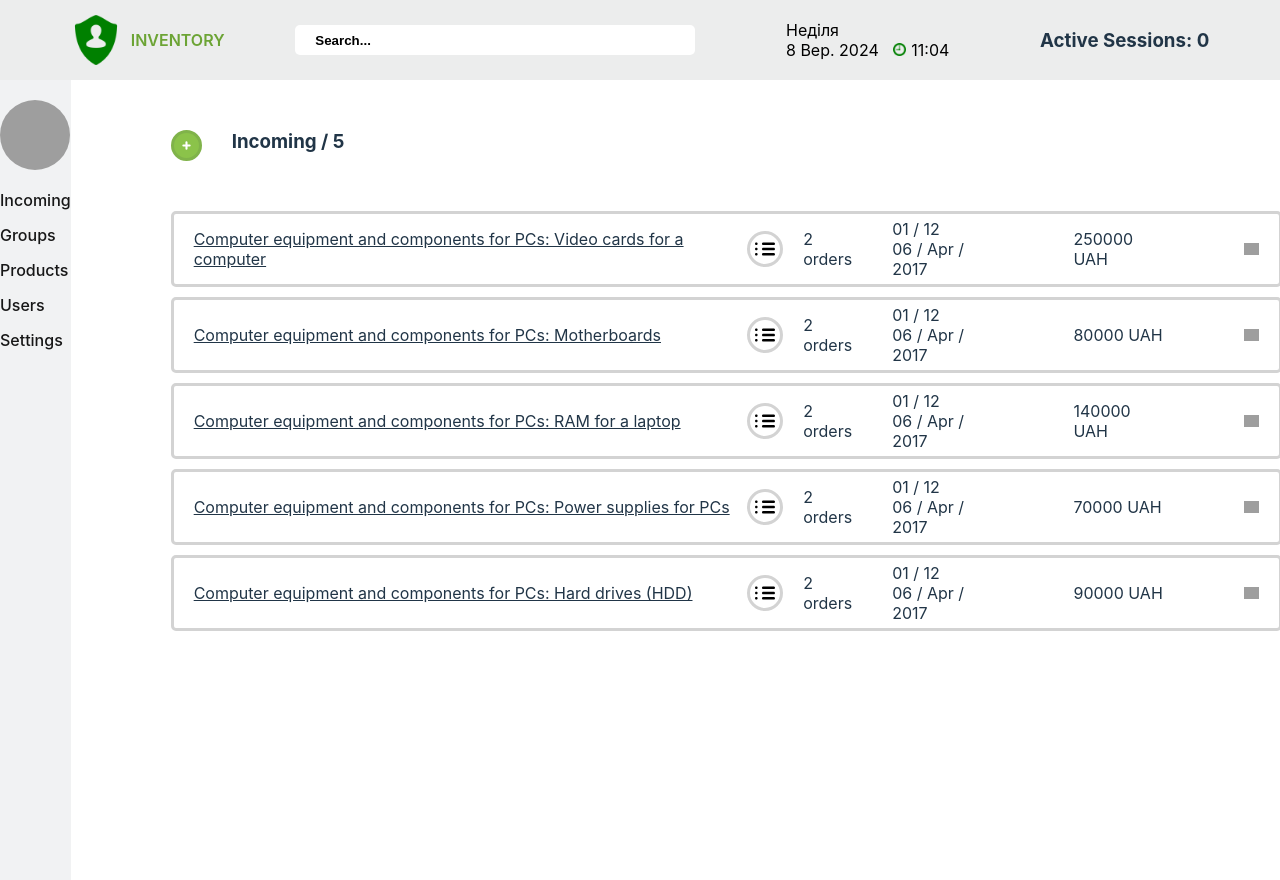
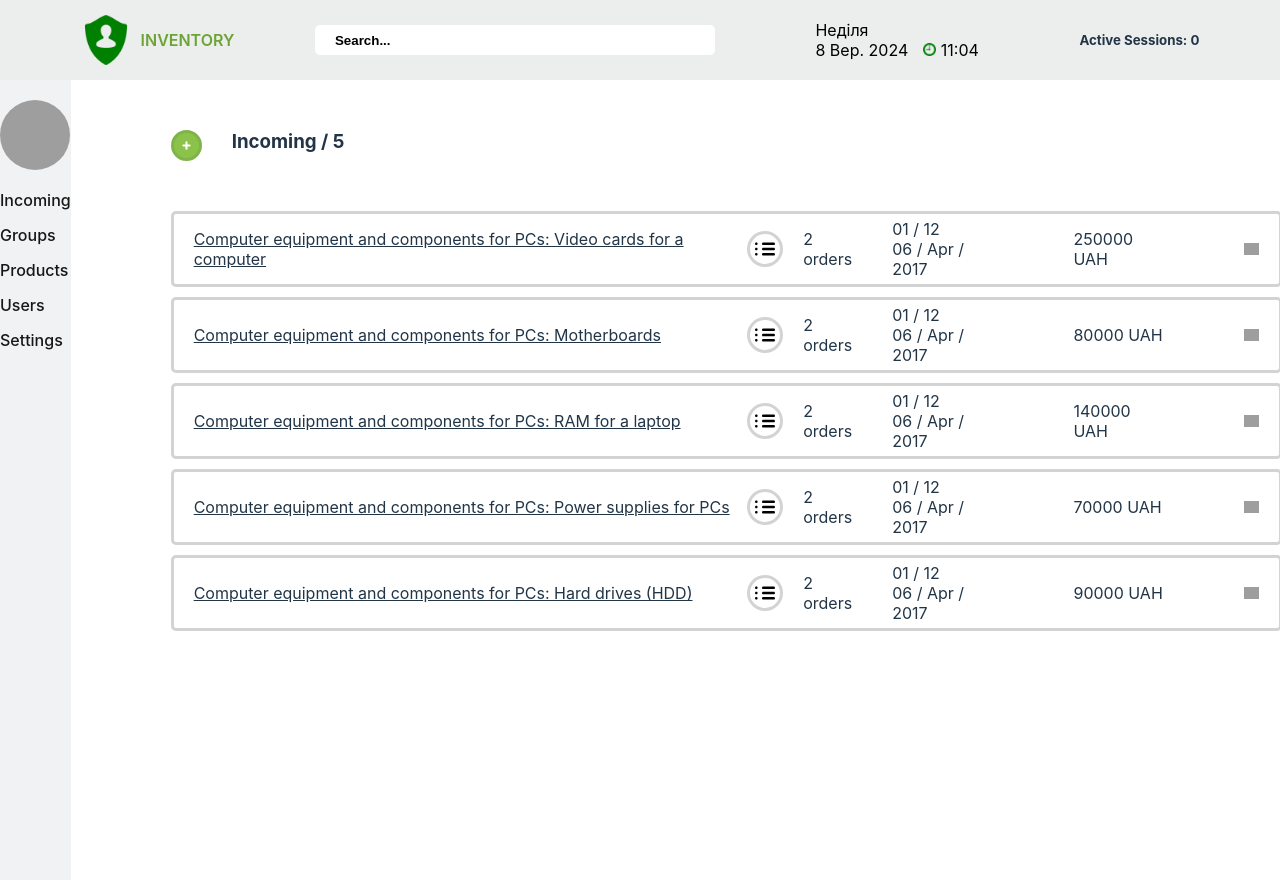
Before and after one commit to EuJinnLucaShow/spa-application-orders-products, a React (Vite) app: page / in a window 1280 px wide. Built offline with nearby package versions, Linux system fonts and the light colour scheme; no server answers; grey boxes are pictures that could not be loaded.

Commit message:
Update ActiveSessions.jsx

```diff
--- a/src/components/ActiveSessions/ActiveSessions.jsx
+++ b/src/components/ActiveSessions/ActiveSessions.jsx
@@ -20,8 +20,8 @@ export default function ActiveSessions() {
   }, []);
 
   return (
-    <h3>
+    <h5>
       Active Sessions: <span>{activeSessions}</span>
-    </h3>
+    </h5>
   );
 }
```
